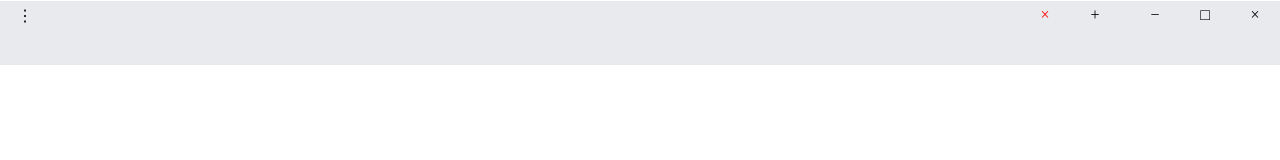
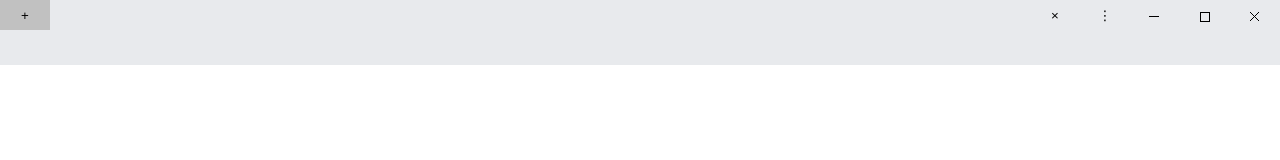
Before and after one commit to snoweagle811/Zinc, an Electron app: page window-ui/index.html in a window 1280 px wide. Drawn offline with nearby package versions, Linux system fonts and the light colour scheme; files that its build step writes are made by us from their sources.

Commit message:
Changed how title bar was styled and constructed

```diff
--- a/window-ui/index.html
+++ b/window-ui/index.html
@@ -1,18 +1,32 @@
 <!DOCTYPE html>
 <html lang="en">
 <head>
-    <link rel="stylesheet" type="text/css" href="style.css">
+    <link href="style.css" rel="stylesheet" type="text/css">
     <title>Zinc</title>
 </head>
 <body>
 <div class="syscontrols">
-        <div id="titlebar">
-            <div id="closebtn" class="titlebarbtns" title="Close"><span>&times;</span></div>
-            <div id="maxbtn" class="titlebarbtns" title="Resize"><span>&square;</span></div>
-            <div id="minBtn" class="titlebarbtns" title="Minimize"><span>&minus;</span></div>
-            <div class="titlebarbtns" id="newtab" title="New Tab"><span>&plus;</span></div>
-            <div class="titlebarbtns" id="closetab" title="Close Tab"><span>&times;</span></div>
-            <div id="menuBtn" class="titlebarbtns" title="More..."><span>⋮</span></div>
+    <div class="win-titlebar">
+        <button class="win-titlebar-btns" id="closebtn" title="Close">
+            <svg height="100%" shape-rendering="crispEdges" width="100%">
+                <line stroke="black" x1="18" x2="27" y1="10" y2="19"></line>
+                <line stroke="black" x1="27" x2="18" y1="10" y2="19"></line>
+            </svg>
+        </button>
+        <button class="win-titlebar-btns" id="maxbtn" title="Resize">
+            <svg height="100%" shape-rendering="crispEdges" width="100%">
+                <rect fill="none" height="9" stroke="black" width="9" x="18" y="10"></rect>
+            </svg>
+        </button>
+        <button class="win-titlebar-btns" id="minBtn" title="Minimize">
+            <svg height="100%" shape-rendering="crispEdges" width="100%">
+                <line stroke="black" x1="17" x2="27" y1="14" y2="14"></line>
+            </svg>
+        </button>
+        <button class="win-titlebar-btns" id="menuBtn" title="More..."><span>⋮</span></button>
+        <button class="win-titlebar-btns" id="closetab" title="Close Tab"><span>&times;</span></button>
+        <button class="win-titlebar-btns win-titlebar-left-btns" id="newtab" title="New Tab"><span>&plus;</span>
+        </button>
     </div>
 
     <div id="extendbar">
--- a/window-ui/style.scss
+++ b/window-ui/style.scss
@@ -7,62 +7,40 @@ body {
 
 .syscontrols {
   overflow-y: hidden;
-}
 
-#titlebar {
-  height: dimensionStandard.$sysControlHeight;
-  width: 100%;
-  background-color: rgb(232, 234, 237);
-  display: table-row;
-  margin: 1px auto;
-  float: right;
-  -webkit-user-select: none;
-  -webkit-app-region: drag;
+  .win-titlebar {
+    -webkit-app-region: drag;
+    position: absolute;
+    left: 0;
+    right: 0;
+    top: 0;
+    bottom: calc(100% - 30px);
+    background-color: rgb(232, 234, 237);
 
-  &:hover {
-    margin: 0 auto;
-  }
+    .win-titlebar-btns {
+      float: right;
+      -webkit-app-region: no-drag;
+      outline: none;
+      border: none;
+      background-color: transparent;
+      width: 50px;
+      height: 100%;
+      padding: 2px;
+      color: black;
 
-  .titlebarbtns {
-    float: right;
-    width: dimensionStandard.$sysControlWidth;
-    height: dimensionStandard.$sysControlHeight;
-    color: black;
-    text-align: center;
-    cursor: default;
-    padding-top: 5px;
-    position: relative;
-    display: table-cell;
-    -webkit-app-region: no-drag;
-    transition: background-color 0.3s;
-  }
+      &:hover {
+        background-color: rgb(193, 193, 193);
+      }
 
-  .titlebarbtns:hover {
-    background-color: rgb(191, 195, 198);
-  }
+      svg {
+        display: block;
+        margin: auto;
+      }
+    }
 
-  h5 {
-    position: relative;
-    display: table-cell;
-  }
-
-  #menuBtn, #backBtn, #forwardBtn {
-    float: left;
-    height: 20px;
-    -webkit-app-region: no-drag;
-  }
-
-  #closetab, #newtab {
-    transform: translateX(-10px);
-  }
-
-  #closetab {
-    color: red;
-  }
-
-  #closebtn:hover {
-    background-color: rgb(232, 17, 35);
-    color: white;
+    .win-titlebar-left-btns {
+      float: left;
+    }
   }
 }
 
```
Lines whose indentation alone changed are shown as unchanged.
